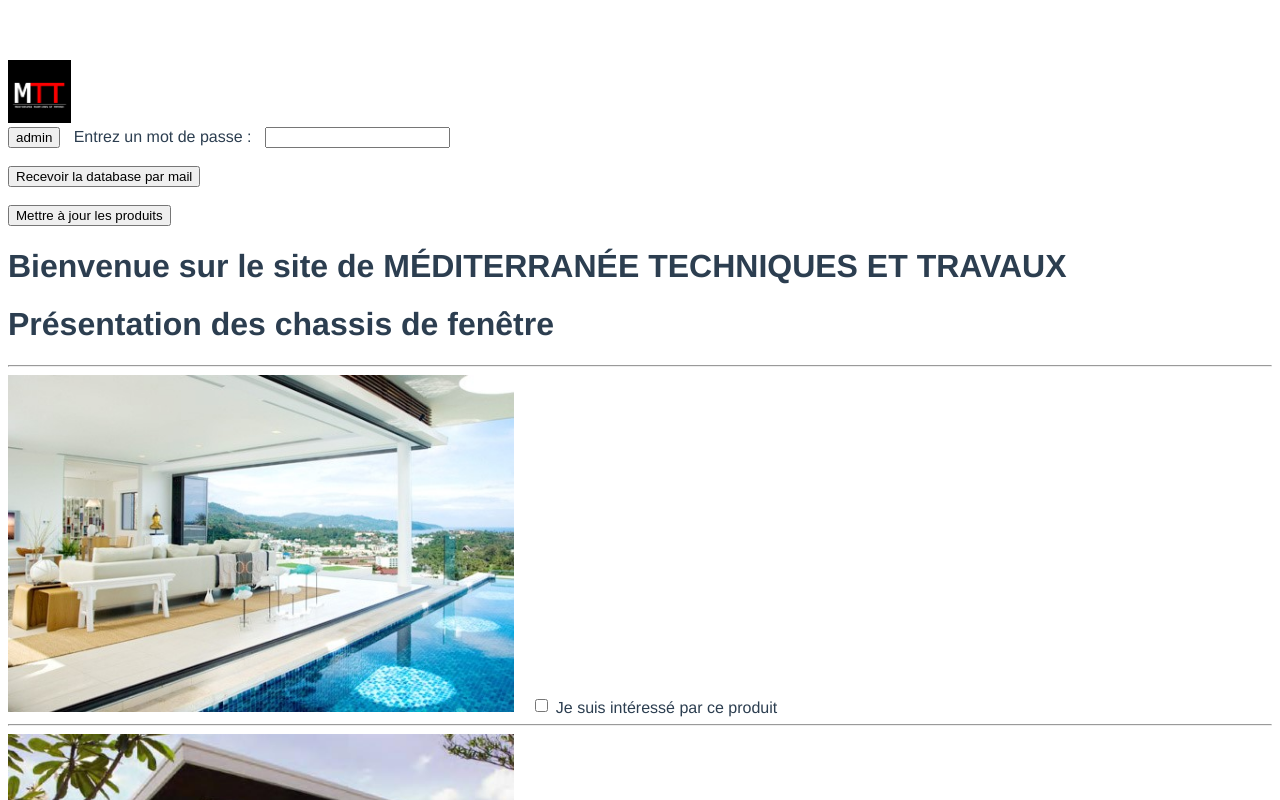
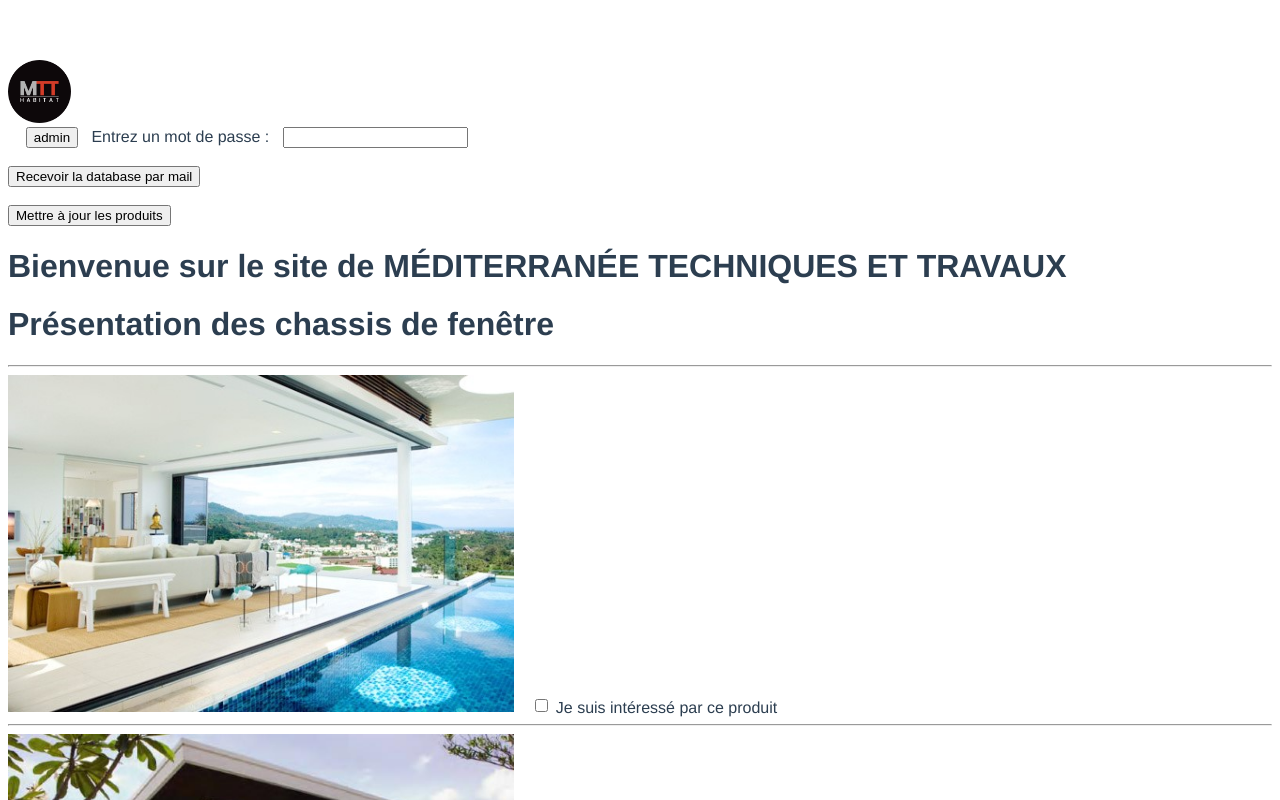
Before and after one commit to LaurentReese/MTTwebsite, a Vue app in the folder frontend/: page / in a window 1280 px wide. Both pictures are taken after a click on the button "admin". Shown: the top 800 px of the page. Built offline with nearby package versions, Linux system fonts and the light colour scheme.

Commit message:
minor cosmetic changes (vuejs side)

```diff
--- a/frontend/src/App.vue
+++ b/frontend/src/App.vue
@@ -1,6 +1,6 @@
 <template>
   <div id="app">
-    <img alt="MTT logo" src="./assets/MTT.jpg" img width="5%">
+    <img alt="MTT logo" src="./assets/LOGO MTT HABITAT.png" img width="5%">
     <MTTAdmin />
     <MTTChassis msg1="Bienvenue sur le site de MÉDITERRANÉE TECHNIQUES ET TRAVAUX" msg2="Présentation des chassis de fenêtre"/>
   </div>
--- a/frontend/src/components/MTTAdmin.vue
+++ b/frontend/src/components/MTTAdmin.vue
@@ -1,11 +1,12 @@
 <template>
   <div class="MTTAdmin">
+    {{ espace }} {{ espace }}
     <button v-on:click="MTTAdmin">admin</button>
     <span v-if="askPassword">
       {{ espace }}
       Entrez un mot de passe :
       {{ espace }}
-      <input type="text" v-model="password" />
+      <input type="password" v-model="password" />
       {{ espace }}
       <br /><br />
       <button v-on:click="MTTDatabaseAction">
```
Also changed, not shown: frontend/src/assets/LOGO MTT HABITAT.png (added).
